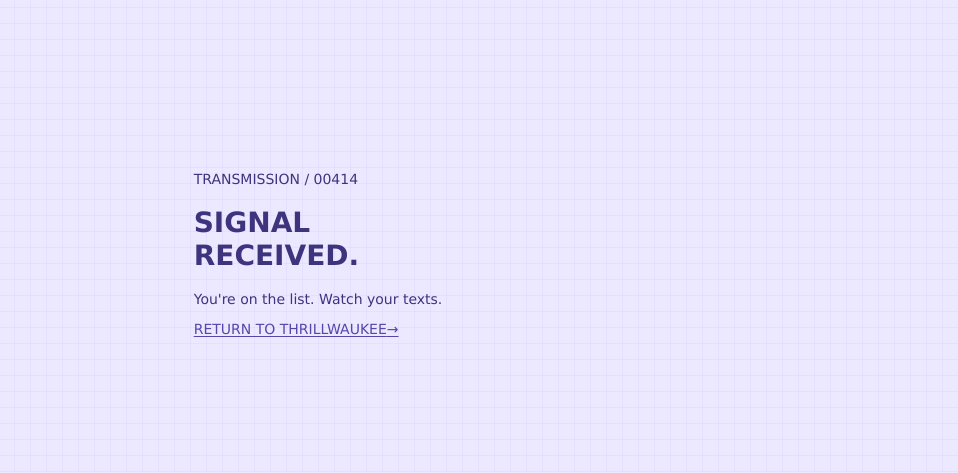
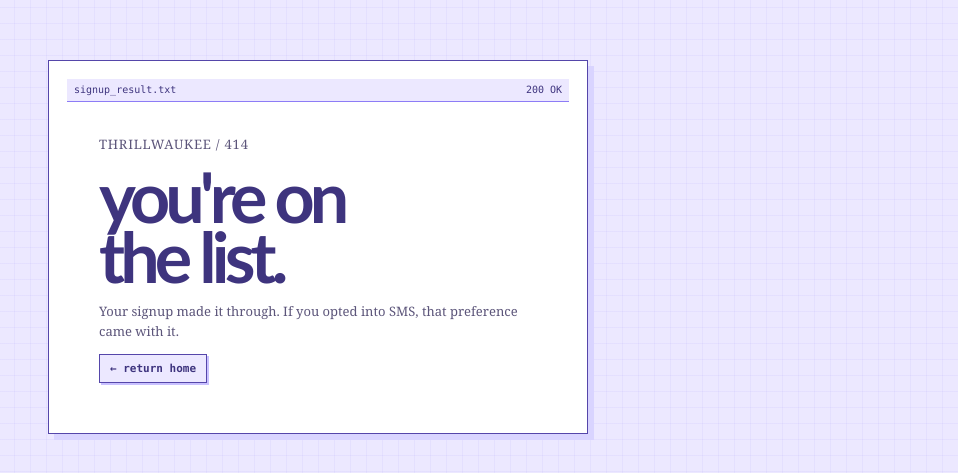
Before and after one commit to Malloy17-ui/thrillwaukee, a plain HTML site: page success.html in a window 1280 px wide. Shown: the part 153-626 px from the top of the page, without its empty margins (322-1280 px from the left). Drawn offline with Linux system fonts and the light colour scheme.

Commit message:
Restyle signup success page

```diff
--- a/success.html
+++ b/success.html
@@ -1 +1,22 @@
-<!doctype html><html lang="en"><head><meta charset="utf-8"><meta name="viewport" content="width=device-width,initial-scale=1"><meta name="robots" content="noindex"><meta name="theme-color" content="#09090b"><title>Signal received — THRILLWAUKEE</title><link rel="stylesheet" href="styles.css"></head><body class="success-page"><main><p>TRANSMISSION / 00414</p><h1>SIGNAL<br>RECEIVED.</h1><p>You're on the list. Watch your texts.</p><a class="mechanical" href="/"><span>RETURN TO THRILLWAUKEE</span><i>→</i></a></main></body></html>
+<!doctype html>
+<html lang="en">
+<head>
+  <meta charset="utf-8">
+  <meta name="viewport" content="width=device-width,initial-scale=1">
+  <meta name="robots" content="noindex">
+  <meta name="theme-color" content="#8d7cf6">
+  <title>You're on the list — THRILLWAUKEE</title>
+  <link rel="stylesheet" href="styles.css">
+</head>
+<body class="success-page">
+  <main class="success-box">
+    <div class="window-bar"><span>signup_result.txt</span><span>200 OK</span></div>
+    <div class="success-inner">
+      <p class="eyebrow">thrillwaukee / 414</p>
+      <h1>you're on<br>the list.</h1>
+      <p>Your signup made it through. If you opted into SMS, that preference came with it.</p>
+      <a class="button-link" href="/">← return home</a>
+    </div>
+  </main>
+</body>
+</html>
```
